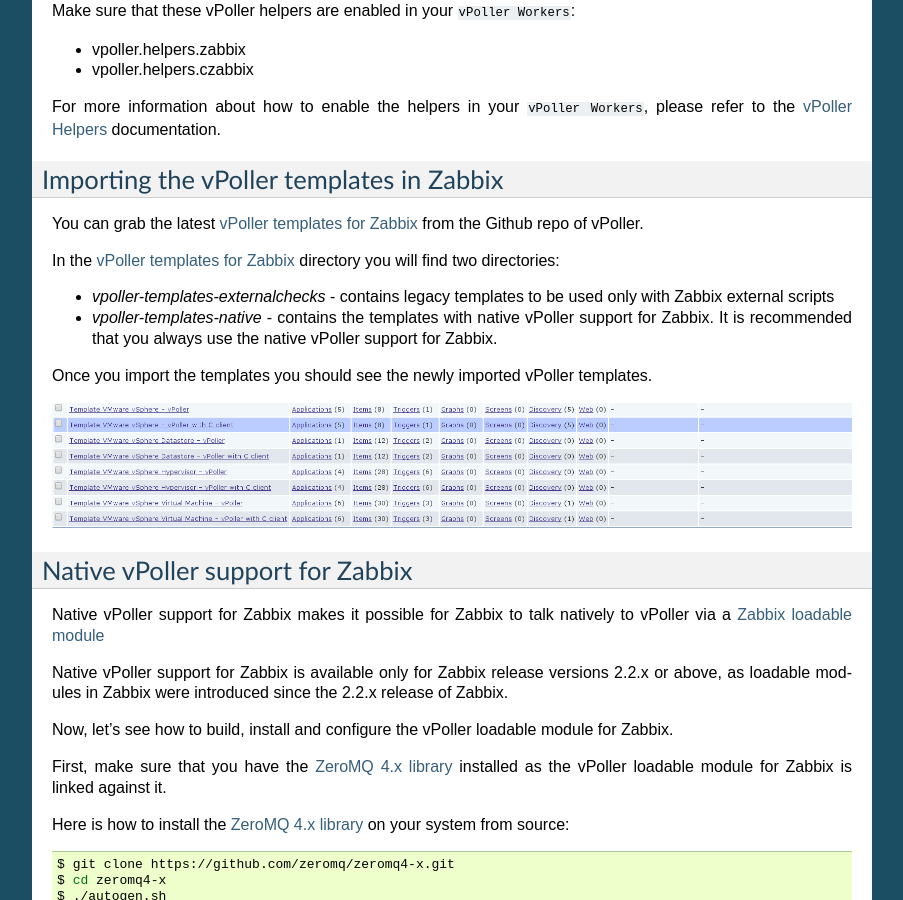
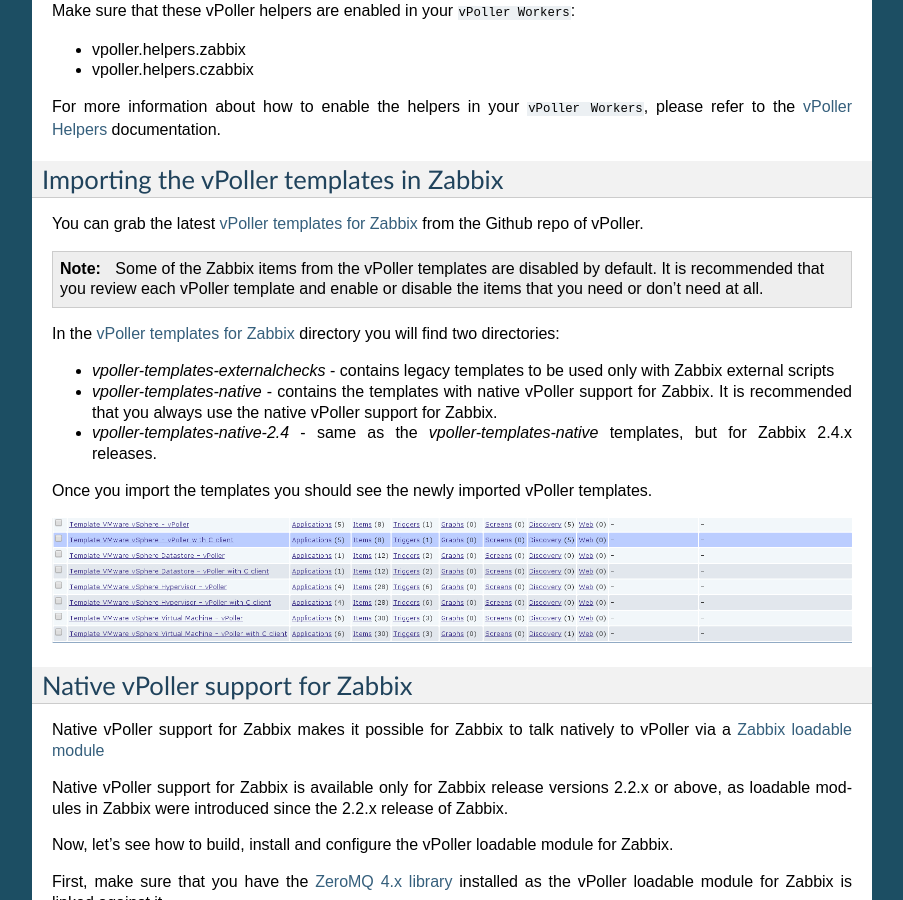
Before and after one commit to dnaeon/py-vpoller, a Sphinx documentation site: the page built from docs/vpoller-zabbix.rst, in a window 1280 px wide and 900 px high, scrolled down 801 px. Shown: the whole window, without its empty margins (198-1101 px from the left). Built offline with Sphinx 7.4.7, drawn with Linux system fonts in a browser that asks for light colours.

Commit message:
Add a note that users are encouraged to enable/disable items from the Zabbix templates for their environment

```diff
--- a/docs/vpoller-zabbix.rst
+++ b/docs/vpoller-zabbix.rst
@@ -72,6 +72,13 @@
 
 .. _`vPoller templates for Zabbix`: https://github.com/dnaeon/py-vpoller/tree/master/extra/zabbix/templates
 
+.. note::
+
+   Some of the Zabbix items from the vPoller templates are disabled
+   by default. It is recommended that you review each vPoller
+   template and enable or disable the items that you need or
+   don't need at all.
+
 In the `vPoller templates for Zabbix`_ directory you will find two
 directories:
 
@@ -80,6 +87,8 @@
 * `vpoller-templates-native` - contains the templates with native
   vPoller support for Zabbix. It is recommended that you always use
   the native vPoller support for Zabbix.
+* `vpoller-templates-native-2.4` - same as the
+  `vpoller-templates-native` templates, but for Zabbix 2.4.x releases.
 
 Once you import the templates you should see the newly imported
 vPoller templates.
```
